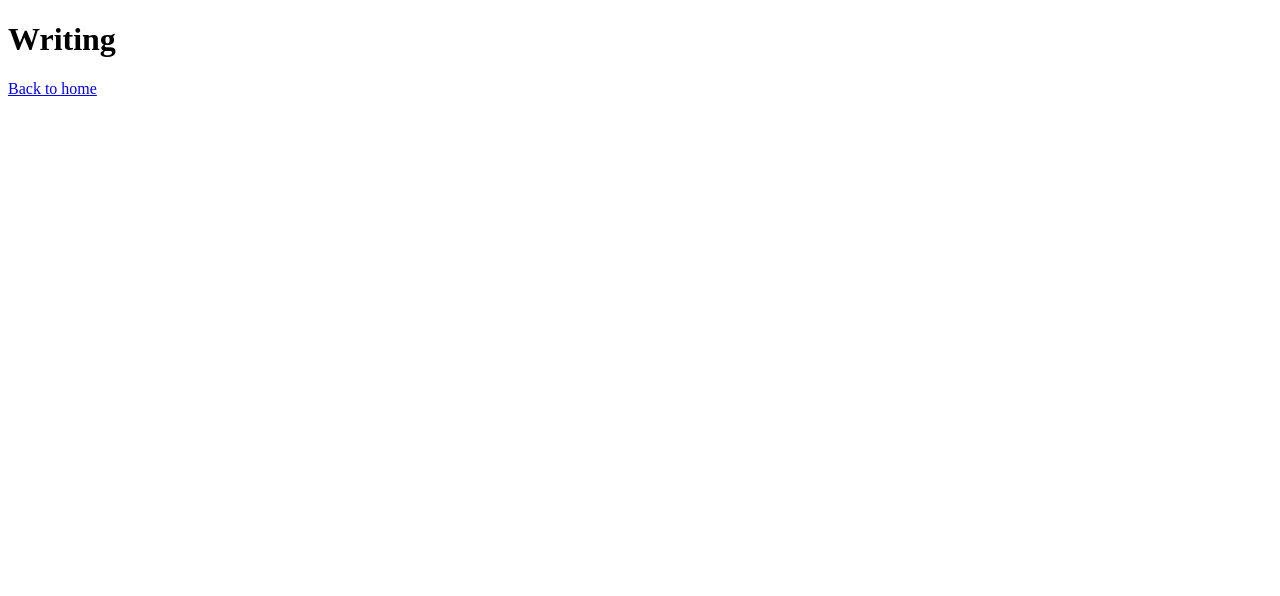
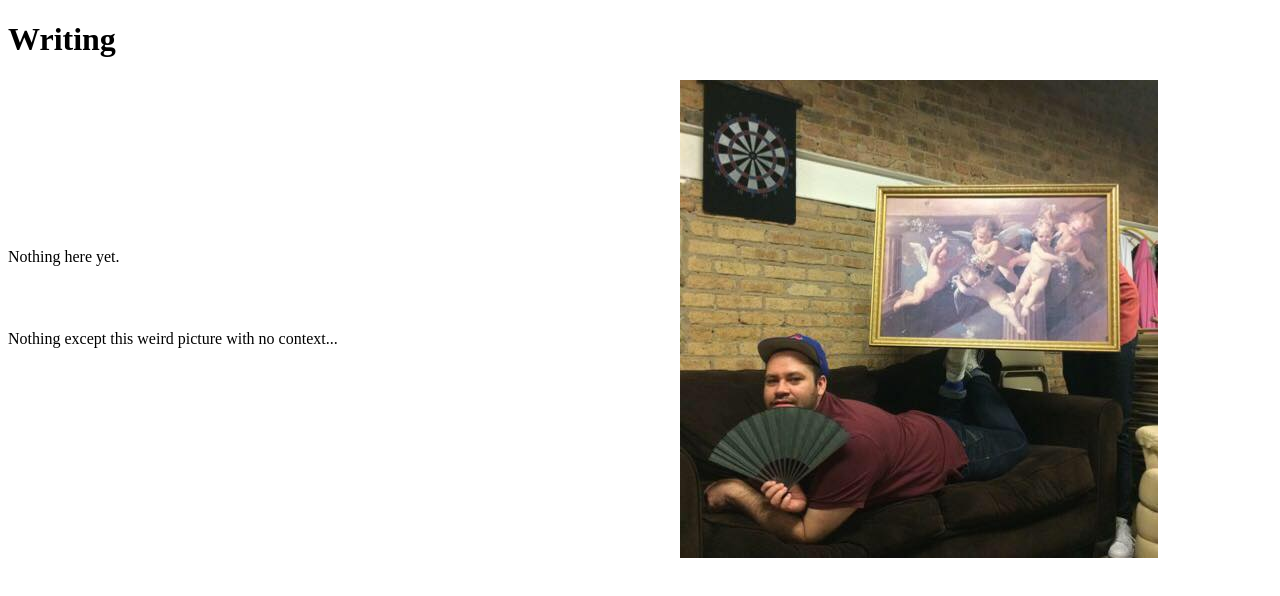
Before and after one commit to shoemakerdr/shoemakerdr.github.io, a Gatsby site: page /writing in a window 1280 px wide. Built offline with nearby package versions, Linux system fonts and the light colour scheme; Gatsby itself is replaced by a stand-in of ours.

Commit message:
Added cherub photo and styling

```diff
--- a/src/pages/writing/index.js
+++ b/src/pages/writing/index.js
@@ -1,10 +1,38 @@
 import React from 'react'
 import Link from 'gatsby-link'
+import cherub from '../../cherub.jpg'
+
+const styles = {
+    div: {
+        display: 'flex',
+        flexDirection: 'row',
+        width: '100%'
+    },
+    image: {
+        position: 'relative',
+        maxWidth: '900px',
+        maxHeight: '500px'
+    },
+    paraDiv: {
+        width: '50%',
+        paddingRight: '2.5em',
+        paddingTop: '9.5em'
+    },
+    text: {
+        paddingTop: '3em'
+    }
+}
 
 const WritingIndex = () =>
-  <div>
-    <h1>Writing</h1>
-    <Link to="/">Back to home</Link>
-  </div>
+    <div>
+        <h1>Writing</h1>
+        <div style={styles.div} >
+            <div style={styles.paraDiv}>
+                <p>Nothing here yet.</p>
+                <p style={styles.text}>Nothing except this weird picture with no context...</p>
+            </div>
+            <img style={styles.image} src={cherub} alt='cherub' />
+        </div>
+    </div>
 
 export default WritingIndex
```
